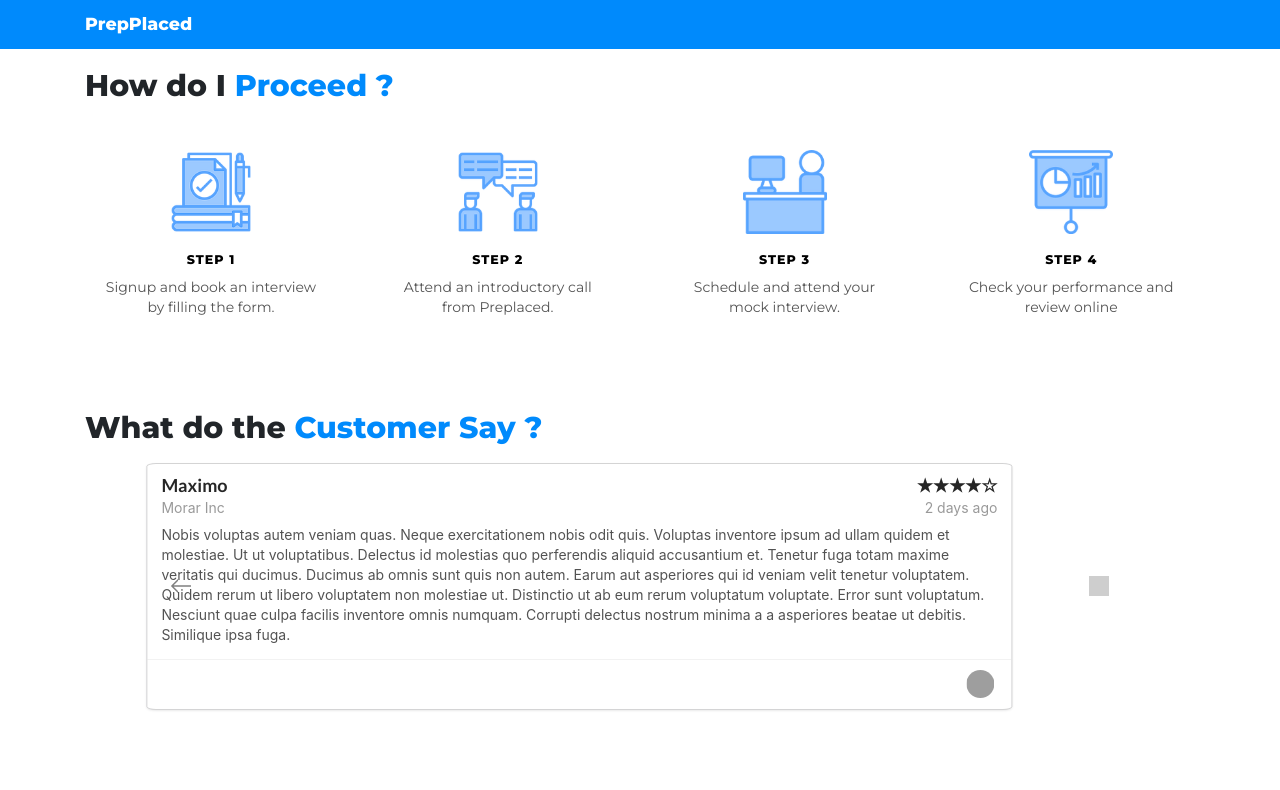
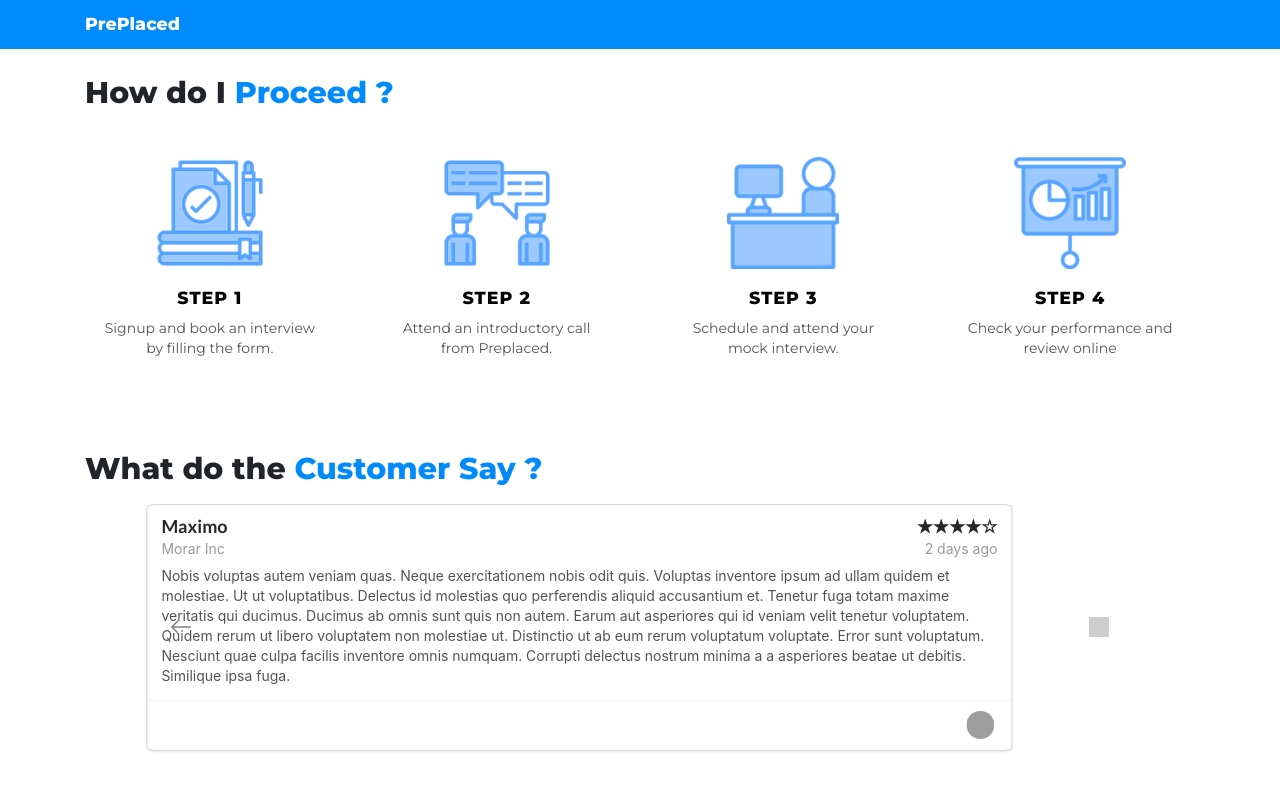
Before and after one commit to gagandeep7/Preplaced, a React app: page / in a window 1280 px wide. Built offline with nearby package versions, Linux system fonts and the light colour scheme; grey boxes are pictures that could not be loaded.

Commit message:
corrected logo

```diff
--- a/src/components/App.js
+++ b/src/components/App.js
@@ -31,15 +31,16 @@ class App extends React.Component {
                     <Navbar expand="lg" variant="dark" style={{
                         backgroundColor: '#008AFC', fontFamily: "'Montserrat' ,'sans-serif'",
                         fontSize: '30px',
-                        fontWeight: '800'
+                        fontWeight: '800',
                     }}>
                         <Container>
-                            <Navbar.Brand href="#">PrepPlaced</Navbar.Brand>
+                            <Navbar.Brand href="#">PrePlaced</Navbar.Brand>
                         </Container>
                     </Navbar>
 
-                    <Container className='mt-3'>
+                    <Container className=' mt-4 mx-auto' style={{}}>
                         <Jumbotron style={{ backgroundColor: 'transparent', padding: '0px' }} >
+                            <div className='ml-sm-10'>
                                 <span style={{
                                     fontFamily: "'Montserrat' ,'sans-serif'",
                                     fontSize: '30px',
@@ -47,6 +48,8 @@ class App extends React.Component {
                                 }}>How do I
                              <span style={{ color: '#008AFC' }}> Proceed ?</span>
                                 </span>
+                            </div>
+
                             <ShowList />
                         </Jumbotron>
 
--- a/src/components/ShowItem.js
+++ b/src/components/ShowItem.js
@@ -6,13 +6,14 @@ const ShowItem = (props) => {
 
     return (
         <Card style={{
-            width: '18rem', color: '#545454',
+             color: '#545454',
             fontFamily: "'Montserrat' ,'sans-serif'",
             fontWeight: '400px', border: 'none'
         }} className='text-center mt-5'>
             <Card.Img variant="top" src={props.logo} style={{
-                width: '6rem', display: 'block'
+                 display: 'block'
                 , margin: '0 auto'
+                , width : '8rem'
             }} />
             <Card.Body className='mb-5'>
                 <Card.Title style={
@@ -20,7 +21,7 @@ const ShowItem = (props) => {
                         color: 'black',
                         letterSpacing: '1px',
                         fontWeight: '570',
-                        fontSize: '0.9rem'
+
                     }
                 }>
                     {props.heading}
--- a/src/components/ShowList.css
+++ b/src/components/ShowList.css
@@ -1,5 +1,5 @@
 .card-deck {
     display: grid;
     grid-template-columns: repeat(auto-fit, minmax(250px, 1fr));
-    grid-gap: .5rem;
+    gap: .5rem .5rem;
 }
```
Also changed, not shown: build/asset-manifest.json, build/index.html, build/service-worker.js, 10 other files. Lines whose indentation alone changed are shown as unchanged.
